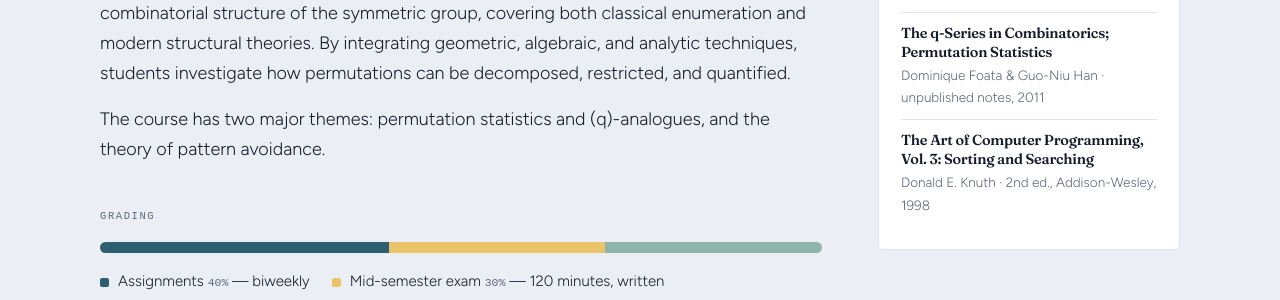
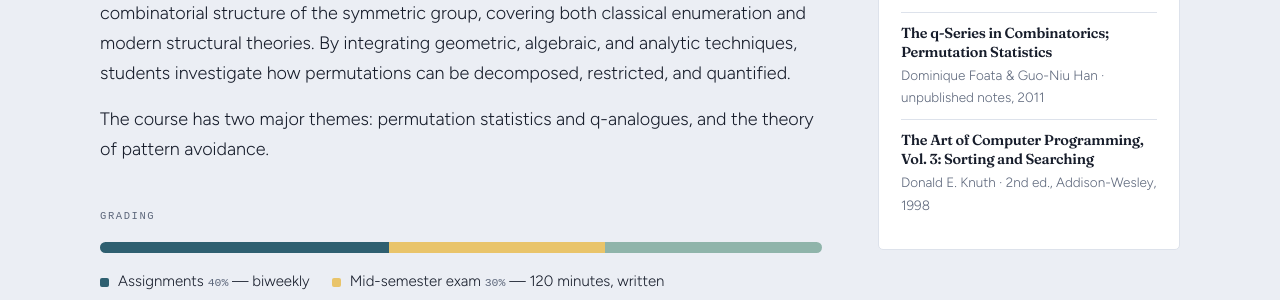
Before and after one commit to manjil-saikia/combinatorics.in, a Jekyll site: the page built from _courses/permutations.md, in a window 1280 px wide and 900 px high, scrolled down 761 px. Shown: the part 164-464 px from the top of the window. Built offline with Jekyll 4.4.1, drawn with Linux system fonts in a browser that asks for light colours; some web fonts are replaced.

Commit message:
Update permutations.md

```diff
--- a/_courses/permutations.md
+++ b/_courses/permutations.md
@@ -68,5 +68,5 @@ structure of the symmetric group, covering both classical enumeration and modern
 theories. By integrating geometric, algebraic, and analytic techniques, students investigate how
 permutations can be decomposed, restricted, and quantified.
 
-The course has two major themes: permutation statistics and \(q\)-analogues, and the theory of
+The course has two major themes: permutation statistics and q-analogues, and the theory of
 pattern avoidance.
```
